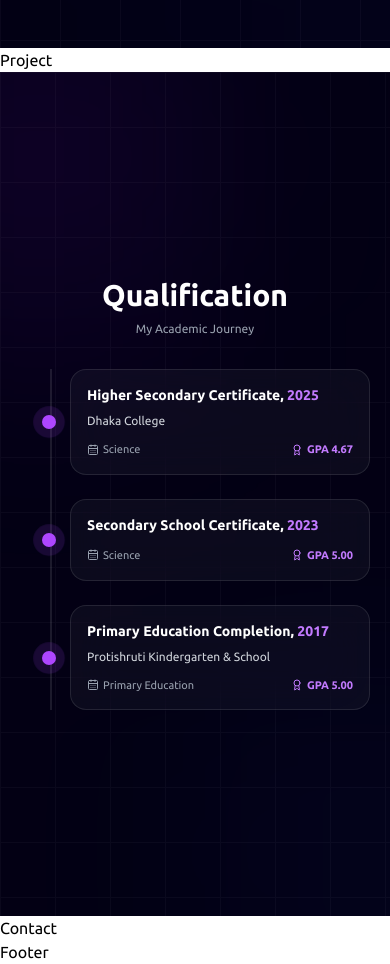
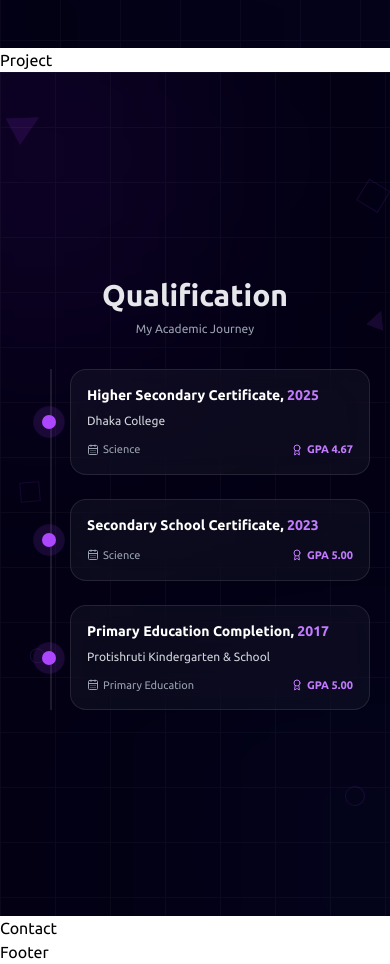
Before and after one commit to SmaahPro/HelloWorld, a Next.js app: page / in a window 390 px wide. Shown: the part 2182-3146 px from the top of the page. Built offline with nearby package versions, Linux system fonts and the light colour scheme.

Commit message:
UpdateQualification

```diff
--- a/src/components/EduQualification.jsx
+++ b/src/components/EduQualification.jsx
@@ -33,7 +33,7 @@ const Qualification = () => {
         },
     ];
 
-    const geometricShapes = [
+    const desktopGeometricShapes = [
         { type: "triangle", size: 60, top: "10%", left: "5%", delay: 0, duration: 20 },
         { type: "square", size: 40, top: "70%", left: "85%", delay: 2, duration: 18 },
         { type: "circle", size: 30, top: "85%", left: "10%", delay: 1, duration: 15 },
@@ -44,6 +44,15 @@ const Qualification = () => {
         { type: "square", size: 45, top: "90%", left: "20%", delay: 3.5, duration: 21 },
     ];
 
+    const mobileGeometricShapes = [
+        { type: "triangle", size: 30, top: "5%", left: "2%", delay: 0, duration: 15 },
+        { type: "circle", size: 20, top: "85%", left: "88%", delay: 1, duration: 12 },
+        { type: "square", size: 25, top: "15%", left: "90%", delay: 2, duration: 18 },
+        { type: "diamond", size: 20, top: "50%", left: "3%", delay: 1.5, duration: 14 },
+        { type: "circle", size: 15, top: "70%", left: "5%", delay: 2.5, duration: 16 },
+        { type: "triangle", size: 18, top: "30%", left: "92%", delay: 3, duration: 13 },
+    ];
+
     return (
         <section
             id="qualification"
@@ -51,7 +60,7 @@ const Qualification = () => {
         >
 
             <div className="hidden md:block">
-                {geometricShapes.map((shape, idx) => (
+                {desktopGeometricShapes.map((shape, idx) => (
                     <motion.div
                         key={idx}
                         className="absolute"
@@ -103,6 +112,56 @@ const Qualification = () => {
                 ))}
             </div>
 
+            <div className="md:hidden">
+                {mobileGeometricShapes.map((shape, idx) => (
+                    <motion.div
+                        key={idx}
+                        className="absolute opacity-40"
+                        style={{
+                            top: shape.top,
+                            left: shape.left,
+                            width: shape.size,
+                            height: shape.size,
+                        }}
+                        animate={{
+                            y: [0, -15, 0, 15, 0],
+                            x: [0, 10, 0, -10, 0],
+                            rotate: [0, 180],
+                        }}
+                        transition={{
+                            duration: shape.duration,
+                            delay: shape.delay,
+                            repeat: Infinity,
+                            ease: "easeInOut"
+                        }}
+                    >
+                        {shape.type === "triangle" && (
+                            <div className="w-full h-full">
+                                <div
+                                    className="border-l-transparent border-r-transparent border-b-purple-500/30"
+                                    style={{
+                                        width: 0,
+                                        height: 0,
+                                        borderLeftWidth: shape.size / 2,
+                                        borderRightWidth: shape.size / 2,
+                                        borderBottomWidth: shape.size
+                                    }}
+                                />
+                            </div>
+                        )}
+                        {shape.type === "square" && (
+                            <div className="w-full h-full border border-purple-500/30 rotate-12" />
+                        )}
+                        {shape.type === "circle" && (
+                            <div className="w-full h-full rounded-full border border-purple-500/30" />
+                        )}
+                        {shape.type === "diamond" && (
+                            <div className="w-full h-full border border-purple-500/30 rotate-45" />
+                        )}
+                    </motion.div>
+                ))}
+            </div>
+
             <div className="absolute top-[-10%] left-[-10%] w-[40%] h-[40%] bg-purple-600/20 blur-[130px] rounded-full" />
             <div className="absolute bottom-[-10%] right-[-10%] w-[35%] h-[35%] bg-blue-600/10 blur-[130px] rounded-full" />
 
@@ -116,7 +175,7 @@ const Qualification = () => {
                     viewport={{ once: true }}
                     className="text-center mb-8 md:mb-10"
                 >
-                    <h2 className="text-3xl md:text-5xl font-extrabold">
+                    <h2 className="text-gray-200 text-3xl md:text-5xl font-extrabold">
                         Qualification
                     </h2>
                     <p className="text-gray-400 text-xs md:text-sm mt-2">
--- a/src/components/HeroSection.jsx
+++ b/src/components/HeroSection.jsx
@@ -82,7 +82,7 @@ const HeroSection = () => {
                         <button
                             onClick={() => {
                                 const link = document.createElement("a");
-                                link.href = "/CV.pdf";
+                                link.href = "/Sheikh Muntaqim Ahmed Al Hasib.pdf";
                                 link.download = "Sheikh Muntaqim Ahmed Al Hasib.pdf";
                                 link.click();
                             }}
```
Also changed, not shown: 1 other file (tests, documents, lock files or other folders).
